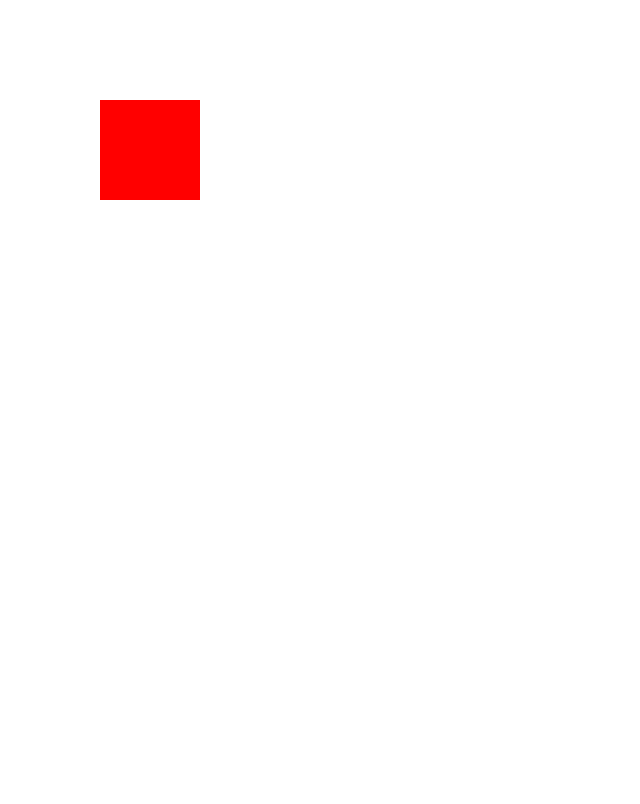
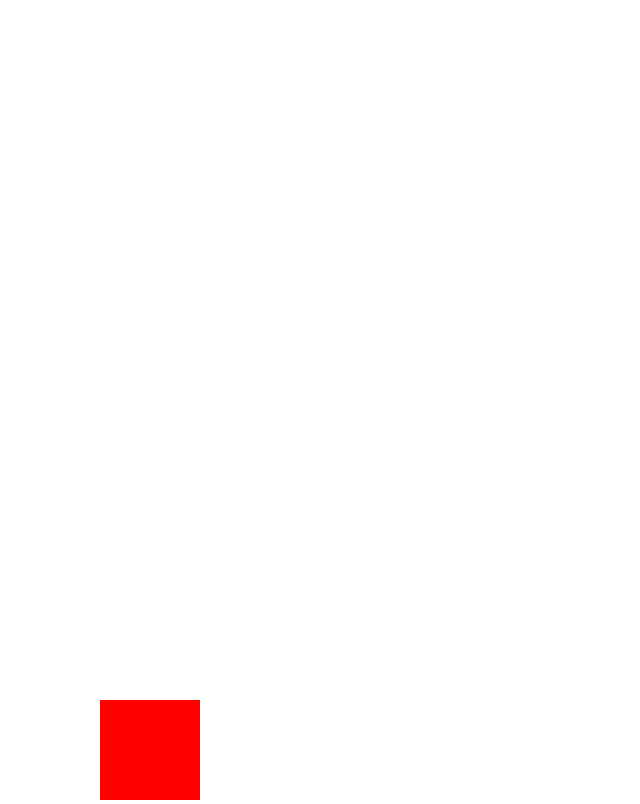
Before and after one commit to SanketJadhav7d3/2D-Platformer, a plain HTML site: page index.html in a window 1280 px wide. Shown: the whole page, without its empty margins (0-640 px from the left). Drawn offline with Linux system fonts and the light colour scheme.

Commit message:
player movement

```diff
--- a/index.html
+++ b/index.html
@@ -8,7 +8,6 @@
     <canvas></canvas>
     <script src="./src/game.js"></script>
     <script src="./src/entity.js"></script>
-    <script src="./src/physics.js"></script>
     <script src="./script.js"></script>
   </body>
 </html>
--- a/script.js
+++ b/script.js
@@ -5,13 +5,15 @@ const ctx = canvas.getContext('2d');
 canvas.width = window.innerWidth;
 canvas.height = window.innerHeight;
 
-const player = new PlayerEntity([100, 100], ctx);
+const player = new PlayerEntity({x : 100, y : 100}, {width: 100, height: 100}, ctx);
 
 var entites = [player]
 
 function animate() {
+  window.requestAnimationFrame(animate);
 
-  window.requestAnimationFrame(animate);
+  ctx.fillStyle = "white";
+  ctx.fillRect(0, 0, window.innerWidth, window.innerHeight);
 
   entites.forEach(entity => {
     entity.update();
--- a/src/entity.js
+++ b/src/entity.js
@@ -1,25 +1,99 @@
 
-class Animation {
+// class Entity {
+//   constructor(position, context) {
+//     this.position = position;
+//     this.dimension = [100, 100];
+//     this.context = context;
+//     //animation some spritesheet stuff
+//   }
+//
+//   draw() {
+//     this.context.fillStyle = "red";
+//     this.context.fillRect(...this.position, ...this.dimension);
+//   }
+//
+//   update() {
+//     this.draw();
+//   }
+// }
 
-}
+const gravity = 0.5;
 
-class AIEntity {
-
-}
-
-class PlayerEntity {
-  constructor(position, context) {
+class Entity {
+  constructor(position, dimension, context) {
+    this.context = context;
     this.position = position;
-    this.dimension = [100, 100];
-    this.context = context;
+    this.velocity = {
+      x : 0,
+      y : 5,
+    }
+    this.dimension = dimension;
   }
 
   draw() {
     this.context.fillStyle = "red";
-    this.context.fillRect(...this.position, ...this.dimension);
+    this.context.fillRect(this.position.x, this.position.y, this.dimension.width, this.dimension.height);
   }
 
   update() {
     this.draw();
+    this.position.y += this.velocity.y;
+    this.position.x += this.velocity.x;
+
+    if (this.position.y + this.dimension.height + this.velocity.y < canvas.height)
+      this.velocity.y += gravity;
+    else
+      this.velocity.y = 0;
   }
 }
+
+class PlayerEntity extends Entity {
+  constructor(position, dimension, context) {
+    super(position, dimension, context);
+    this.keys = {
+      d : {
+        pressed : false,
+      },
+      a : {
+        pressed : false,
+      },
+    }
+
+    window.addEventListener("keydown", (event) => {
+      switch (event.key) {
+        case 'a':
+          this.keys.a.pressed = true;
+          break;
+        case 'd':
+          this.keys.d.pressed = true;
+          break;
+        case 'w':
+          this.velocity.y -= 15;
+          break;
+      }
+    });
+
+    window.addEventListener("keyup", (event) => {
+      switch (event.key) {
+        case 'a':
+          this.keys.a.pressed = false;
+          break;
+        case 'd':
+          this.keys.d.pressed = false;
+          break;
+      }
+    });
+  }
+
+  update() {
+    super.update();
+    this.velocity.x = 0;
+    if (this.keys.d.pressed)
+      this.velocity.x = 5;
+    if (this.keys.a.pressed)
+      this.velocity.x = -5;
+  }
+}
+
+class AIEntity {
+}
```
Also changed, not shown: src/physics.js (deleted).
